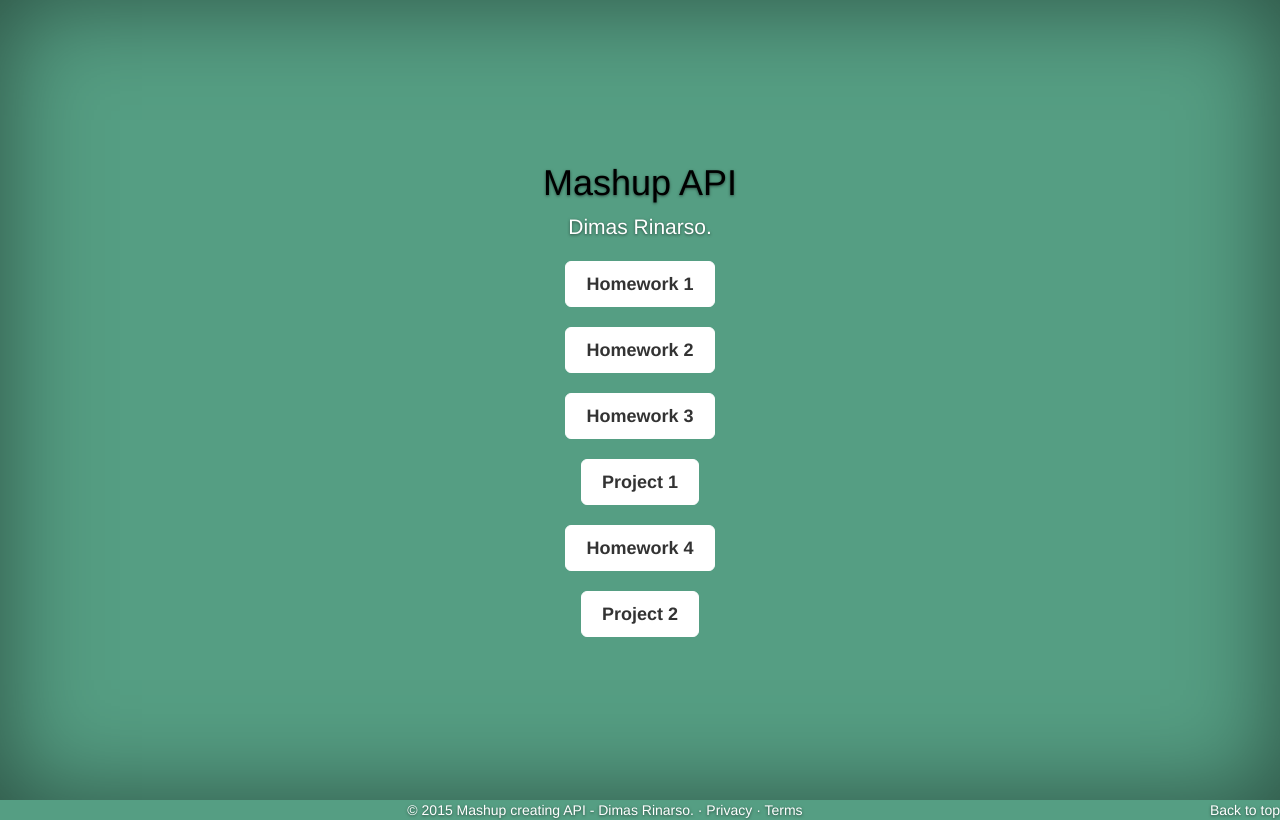
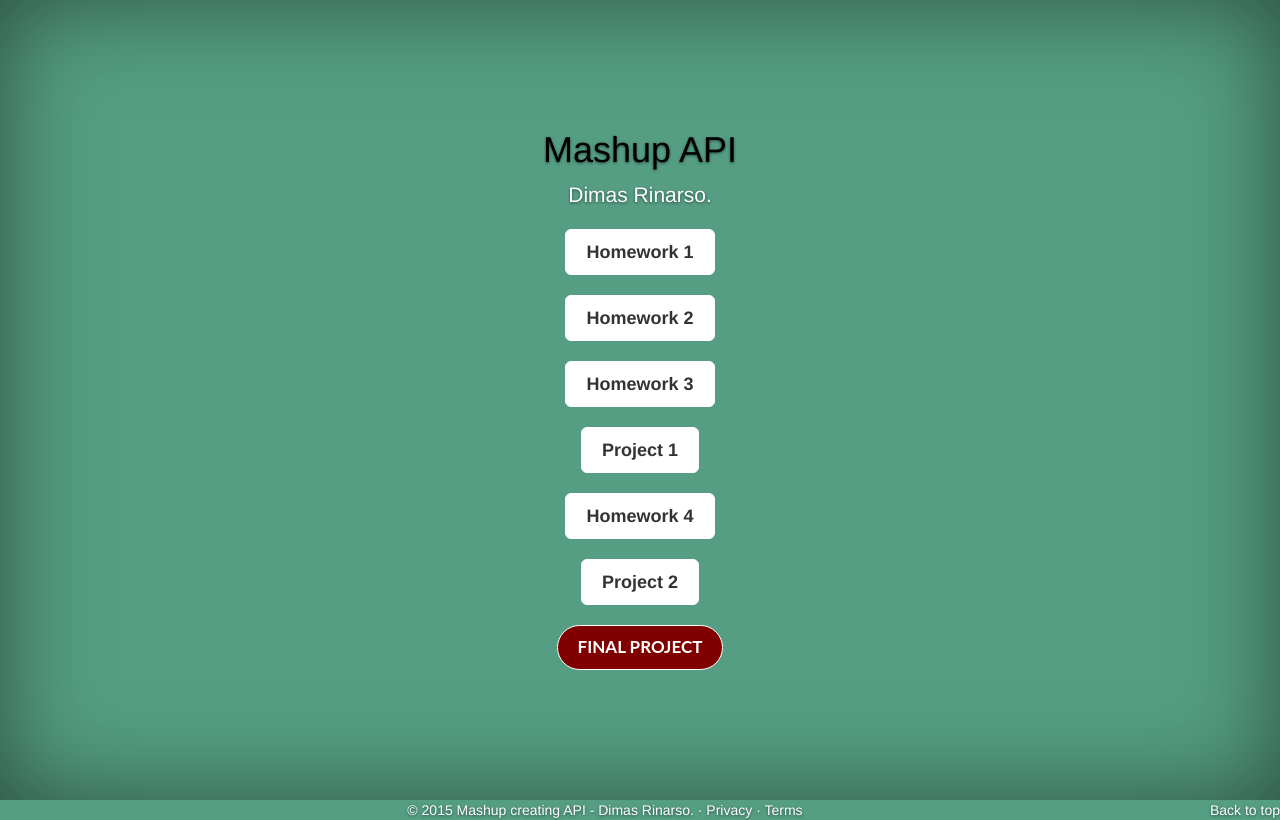
Before and after one commit to dimbi/mashupAPI, a plain HTML site: page index.html in a window 1280 px wide. Drawn offline with nearby package versions, Linux system fonts and the light colour scheme; files whose address does not match are found by name.

Commit message:
added menu

```diff
--- a/css/cover.css
+++ b/css/cover.css
@@ -17,6 +17,24 @@ a:hover {
   text-shadow: none; /* Prevent inheritence from `body` */
   background-color: #fff;
   border: 1px solid #fff;
+}
+
+#finalbutton {
+  -webkit-border-radius: 28;
+  -moz-border-radius: 28;
+  border-radius: 28px;
+  font-family: "Lato";
+  color: #ffffff;
+  font-size: 17px;
+  background: maroon;
+  padding: 10px 20px 10px 20px;
+  text-decoration: none;
+}
+
+#finalbutton:hover {
+/*  background: #04d6c5;
+*/  background: lightpink;
+  text-decoration: none;
 }
 
 
--- a/index.html
+++ b/index.html
@@ -45,6 +45,10 @@
             <p class="lead">
               <a href="project2/index.html" class="btn btn-lg btn-default">Project 2</a>
             </p>
+            <p class="lead">
+              <a href="http://mappingpeople.herokuapp.com" id="finalbutton" class="btn btn-lg btn-default">FINAL PROJECT</a>
+            </p>
+
 
 
 
```
